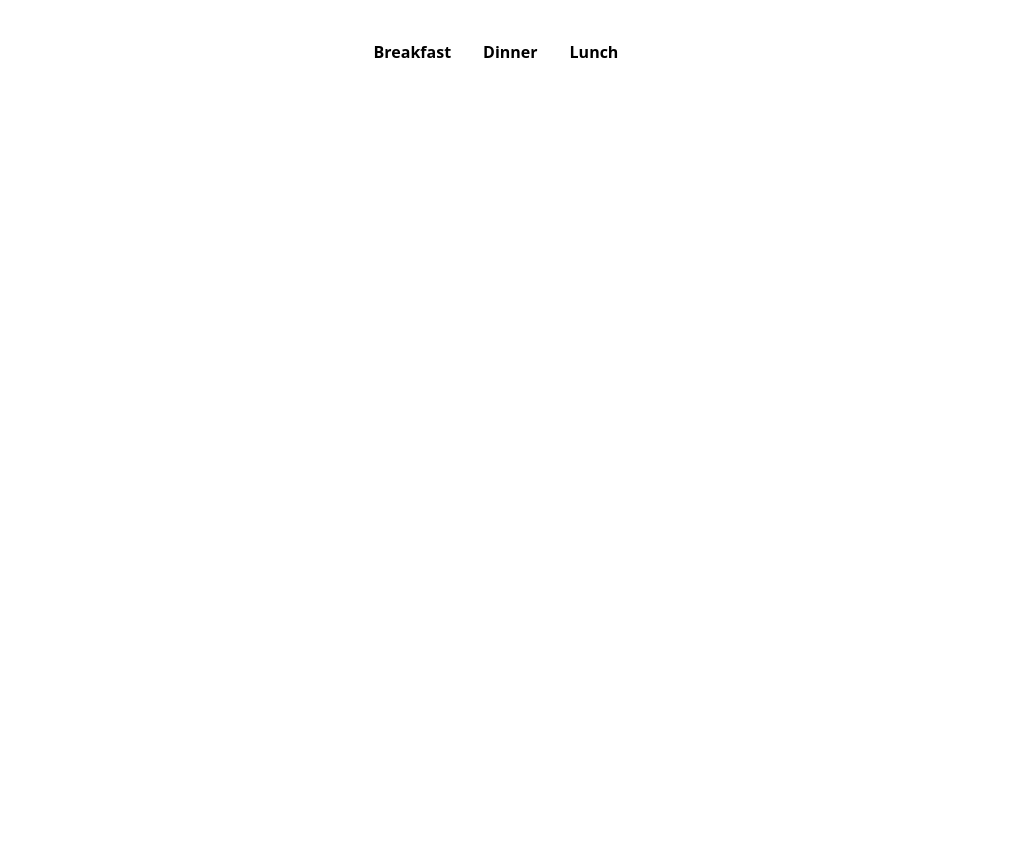
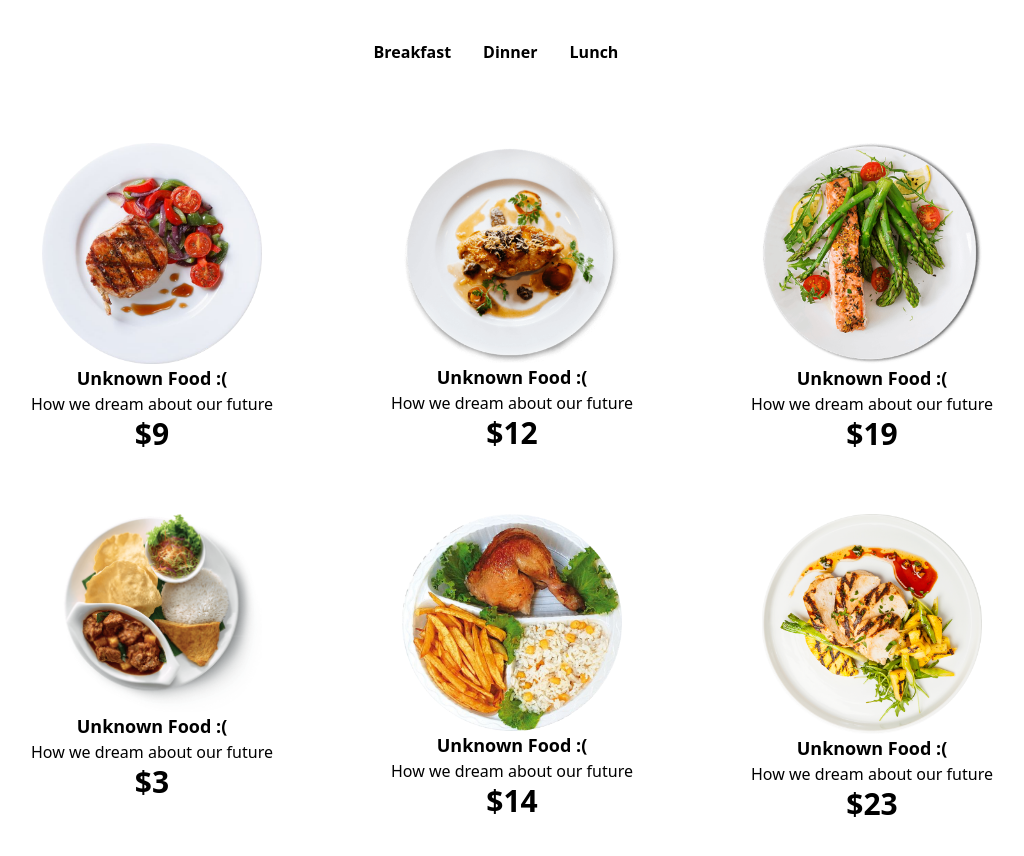
Before and after one commit to 665-stack/red-onion-2, a React (Create React App) app: page /dinner in a window 1280 px wide. Shown: the part 880-1736 px from the top of the page, without its empty margins (128-1152 px from the left). Before the commit the page ends 1032 px from the top, so only its background shows below. Built offline with nearby package versions, Linux system fonts and the light colour scheme; no server answers.

Commit message:
add cards in lunch component

```diff
--- a/src/Components/Pages/Home/Foods/Lunch/Lunch.js
+++ b/src/Components/Pages/Home/Foods/Lunch/Lunch.js
@@ -1,10 +1,53 @@
 import React from 'react';
+import lunch1 from "../../../../../images/lunch/lunch1.png";
+import lunch2 from "../../../../../images/lunch/lunch2.png";
+import lunch3 from "../../../../../images/lunch/lunch3.png";
+import lunch4 from "../../../../../images/lunch/lunch4.png";
+import lunch5 from "../../../../../images/lunch/lunch5.png";
+import lunch6 from "../../../../../images/lunch/lunch6.png";
 
 const Lunch = () => {
     return (
-        <div>
 
-        </div>
+        <div className='breakfast pt-2 pb-8 grid grid-cols-1 md:grid-cols-2 lg:grid-cols-3 gap-x-20 gap-y-8	text-center'>
+            <div>
+                <img src={lunch1} alt="" />
+                <h3 className='text-lg font-semibold'>Unknown Food :(</h3>
+                <p>How we dream about our future</p>
+                <p className='text-3xl font-semibold'>$9</p>
+            </div>
+            <div >
+                <img src={lunch2} alt="" />
+                <h3 className='text-lg font-semibold'>Unknown Food :(</h3>
+                <p>How we dream about our future</p>
+                <p className='text-3xl font-semibold'>$12</p>
+            </div>
+            <div >
+                <img src={lunch3} alt="" />
+                <h3 className='text-lg font-semibold'>Unknown Food :(</h3>
+                <p >How we dream about our future</p>
+                <p className='text-3xl font-semibold'>$19</p>
+            </div>
+            <div >
+                <img src={lunch4} alt="" />
+                <h3 className='text-lg font-semibold'>Unknown Food :(</h3>
+                <p>How we dream about our future</p>
+                <p className='text-3xl font-semibold'>$3</p>
+            </div>
+            <div >
+                <img src={lunch5} alt="" />
+                <h3 className='text-lg font-semibold'>Unknown Food :(</h3>
+                <p>How we dream about our future</p>
+                <p className='text-3xl font-semibold'>$14</p>
+            </div>
+            <div >
+                <img src={lunch6} alt="" />
+                <h3 className='text-lg font-semibold'>Unknown Food :(</h3>
+                <p>How we dream about our future</p>
+                <p className='text-3xl font-semibold'>$23</p>
+            </div>
+        </div >
+
     );
 };
 
```
